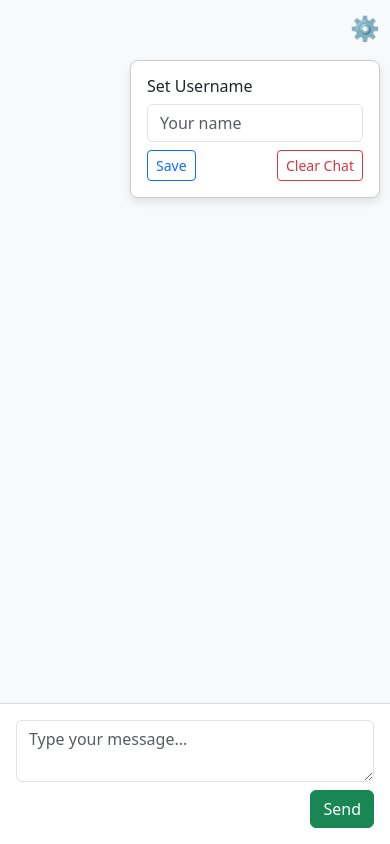
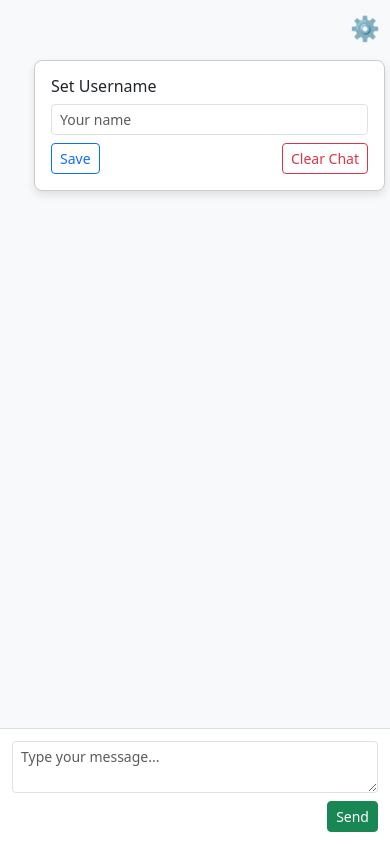
Before and after one commit to luciddrew/AIDM, a website: page public/index.html in a window 390 px wide. Drawn offline with nearby package versions, Linux system fonts and the light colour scheme; no server answers.

Commit message:
Update index.html
Added iPhone support

```diff
--- a/public/index.html
+++ b/public/index.html
@@ -1,13 +1,17 @@
 <!DOCTYPE html>
-<html>
+<html lang="en">
 <head>
     <title>Chat Room</title>
+    <meta charset="UTF-8" />
+    <meta name="viewport" content="width=device-width, initial-scale=1" />
     <script src="/socket.io/socket.io.js"></script>
     <link href="https://cdn.jsdelivr.net/npm/bootstrap@5.3.3/dist/css/bootstrap.min.css" rel="stylesheet">
     <style>
         html, body {
             height: 100%;
             margin: 0;
+            overflow: hidden;
+            -webkit-overflow-scrolling: touch;
         }
 
         .chat-container {
@@ -24,7 +28,7 @@
         }
 
         .chat-input {
-            padding: 1rem;
+            padding: 0.75rem;
             border-top: 1px solid #ddd;
             background: white;
         }
@@ -42,7 +46,6 @@
             display: block;
         }
 
-        /* Settings Icon */
         .settings-icon {
             position: fixed;
             top: 10px;
@@ -53,7 +56,6 @@
             color: #6c757d;
         }
 
-        /* Popup card */
         .settings-popup {
             position: fixed;
             top: 60px;
@@ -67,6 +69,13 @@
             display: none;
             z-index: 999;
         }
+
+        @media (max-width: 576px) {
+            .settings-popup {
+                right: 5px;
+                width: 90%;
+            }
+        }
     </style>
 </head>
 <body class="chat-container">
@@ -79,7 +88,7 @@
     <!-- Settings Popup -->
     <div class="settings-popup" id="settingsPopup">
         <h6>Set Username</h6>
-        <input id="username" class="form-control mb-2" placeholder="Your name" />
+        <input id="username" class="form-control form-control-sm mb-2" placeholder="Your name" />
         <div class="d-flex justify-content-between">
             <button class="btn btn-sm btn-outline-primary" onclick="saveUsername()">Save</button>
             <button class="btn btn-sm btn-outline-danger" onclick="clearHistory()">Clear Chat</button>
@@ -91,9 +100,9 @@
 
     <!-- Message input -->
     <div class="chat-input">
-        <textarea id="message" class="form-control mb-2" rows="2" placeholder="Type your message..."></textarea>
+        <textarea id="message" class="form-control form-control-sm mb-2" rows="2" placeholder="Type your message..."></textarea>
         <div class="d-flex justify-content-end">
-            <button class="btn btn-success" onclick="sendMessage()">Send</button>
+            <button class="btn btn-success btn-sm" onclick="sendMessage()">Send</button>
         </div>
     </div>
 
@@ -164,9 +173,7 @@
         // On load
         const savedUsername = getUsername();
         usernameInput.value = savedUsername;
-        if (!savedUsername) {
-            toggleSettings(); // Open modal automatically if no name saved
-        }
+        if (!savedUsername) toggleSettings();
         loadLocalHistory();
     </script>
 </body>
```
